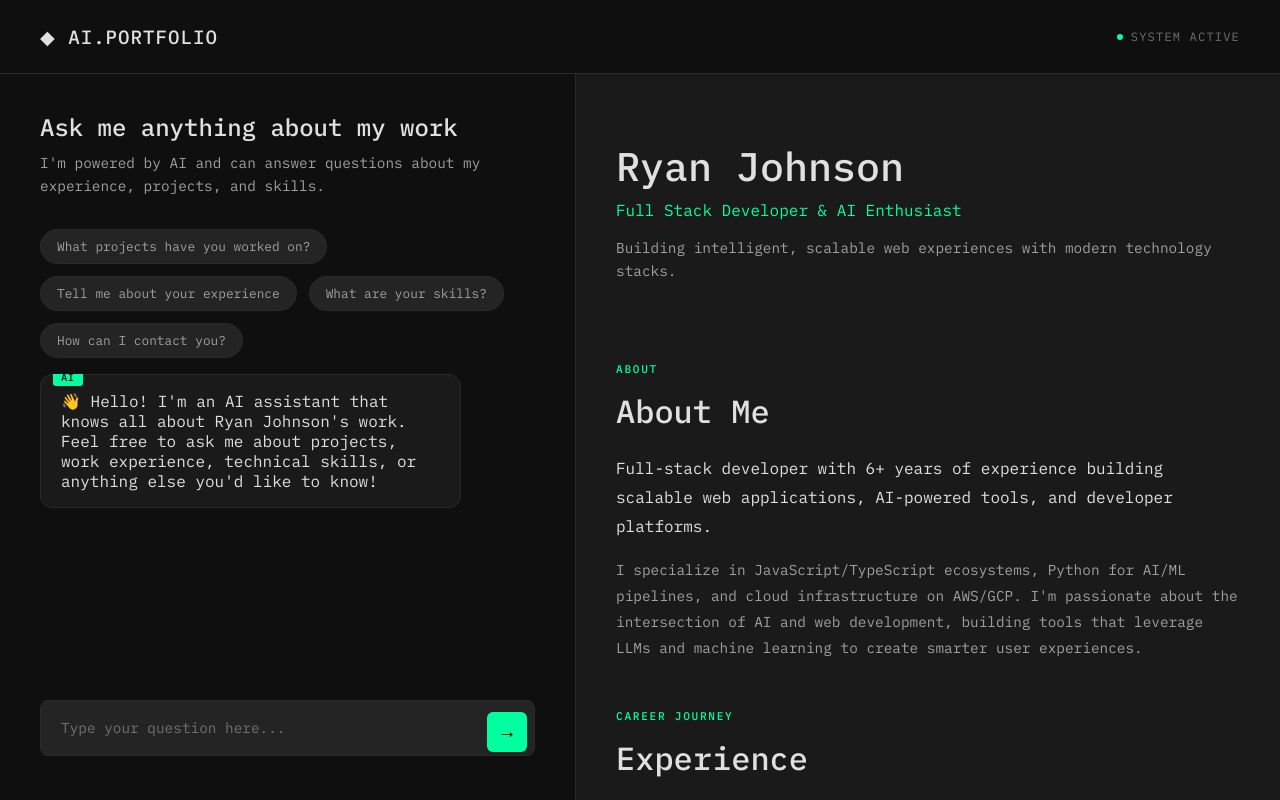
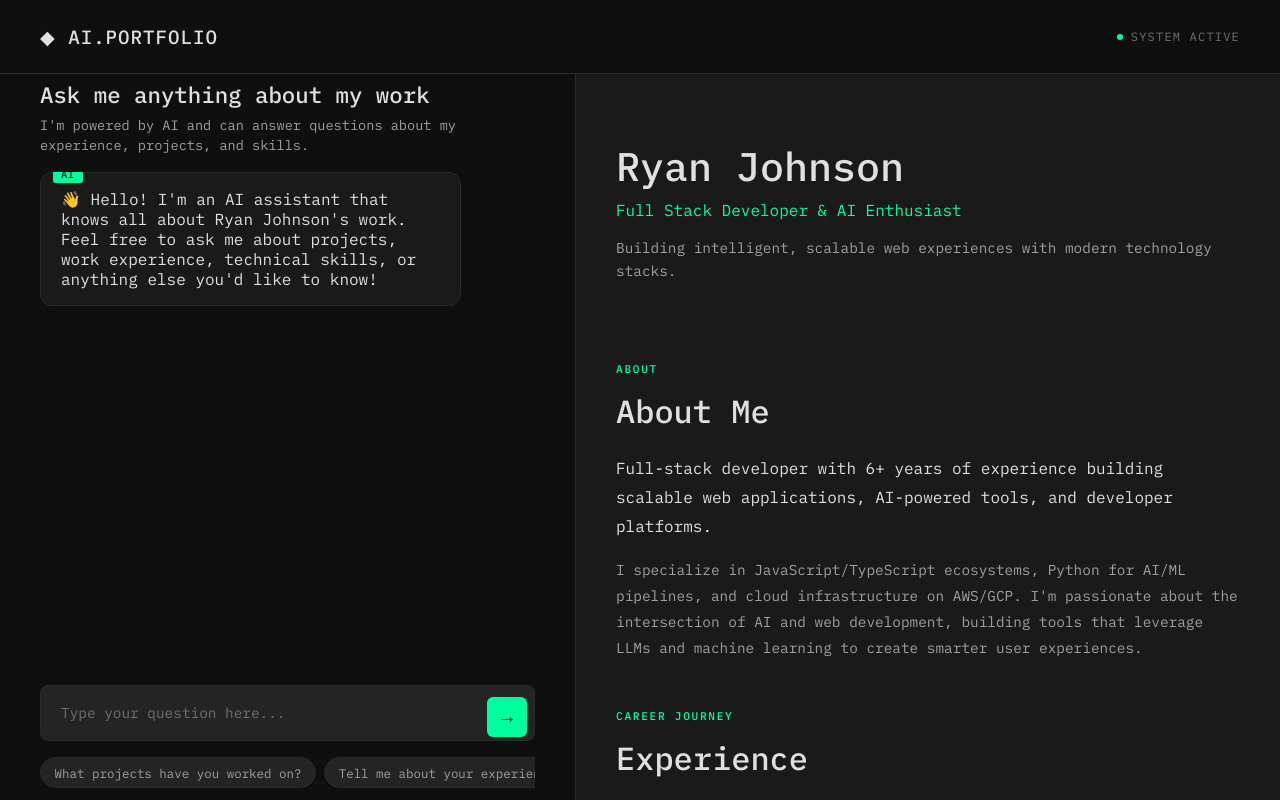
Before and after one commit to ryanlootftf/Personal-website, a website with bundled scripts: page index.html in a window 1280 px wide. Built offline with nearby package versions, Linux system fonts and the light colour scheme.

Commit message:
UI: move suggested prompts below input, single-line row, extend chat height

```diff
--- a/index.html
+++ b/index.html
@@ -28,10 +28,6 @@
                 <p class="chat-subtitle">I'm powered by AI and can answer questions about my experience, projects, and skills.</p>
             </div>
 
-            <div class="suggested-prompts" id="suggested-prompts">
-                <!-- Dynamically populated from portfolio data -->
-            </div>
-
             <div class="chat-messages" id="chat-messages">
                 <!-- Initial AI greeting populated by chat.js -->
             </div>
@@ -39,6 +35,10 @@
             <div class="chat-input-container">
                 <textarea class="chat-input" id="chat-input" placeholder="Type your question here..." rows="1"></textarea>
                 <button class="send-button" id="send-btn"></button>
+            </div>
+
+            <div class="suggested-prompts" id="suggested-prompts">
+                <!-- Dynamically populated from portfolio data -->
             </div>
         </div>
 
--- a/styles/chat.css
+++ b/styles/chat.css
@@ -1,6 +1,6 @@
 /* Chat Section */
 .chat-section {
-    padding: 7rem 2.5rem 2.5rem;
+    padding: 5rem 2.5rem 0;
     border-right: 1px solid var(--border-color);
     display: flex;
     flex-direction: column;
@@ -10,35 +10,36 @@
 }
 
 .chat-header {
-    margin-bottom: 2rem;
+    margin-bottom: 1rem;
     position: relative;
     z-index: 1;
 }
 
 .chat-title {
     font-family: 'IBM Plex Mono', monospace;
-    font-size: 1.5rem;
+    font-size: 1.4rem;
     font-weight: 500;
-    margin-bottom: 0.5rem;
+    margin-bottom: 0.35rem;
     line-height: 1.3;
     color: var(--text-primary);
 }
 
 .chat-subtitle {
     color: var(--text-secondary);
-    font-size: 0.9rem;
-    line-height: 1.6;
+    font-size: 0.85rem;
+    line-height: 1.5;
 }
 
 .chat-messages {
     flex: 1;
     overflow-y: auto;
-    margin-bottom: 1.5rem;
+    margin-bottom: 0.75rem;
     display: flex;
     flex-direction: column;
-    gap: 1rem;
+    gap: 0.75rem;
     position: relative;
     z-index: 1;
+    min-height: 0;
 }
 
 .chat-messages::-webkit-scrollbar {
@@ -145,23 +146,40 @@
 /* Suggested prompts */
 .suggested-prompts {
     display: flex;
-    flex-wrap: wrap;
-    gap: 0.75rem;
-    margin-bottom: 1rem;
+    flex-wrap: nowrap;
+    gap: 0.5rem;
+    padding: 0.75rem 0;
+    overflow-x: auto;
     position: relative;
     z-index: 1;
+    -webkit-overflow-scrolling: touch;
+}
+
+.suggested-prompts::-webkit-scrollbar {
+    height: 3px;
+}
+
+.suggested-prompts::-webkit-scrollbar-track {
+    background: transparent;
+}
+
+.suggested-prompts::-webkit-scrollbar-thumb {
+    background: var(--border-color);
+    border-radius: 10px;
 }
 
 .prompt-chip {
-    padding: 0.5rem 1rem;
+    padding: 0.4rem 0.85rem;
     background: var(--bg-tertiary);
     border: 1px solid var(--border-color);
     border-radius: 20px;
-    font-size: 0.8rem;
+    font-size: 0.78rem;
     color: var(--text-secondary);
     cursor: pointer;
     transition: all 0.3s ease;
     font-family: 'IBM Plex Mono', monospace;
+    white-space: nowrap;
+    flex-shrink: 0;
 }
 
 .prompt-chip:hover {
```
